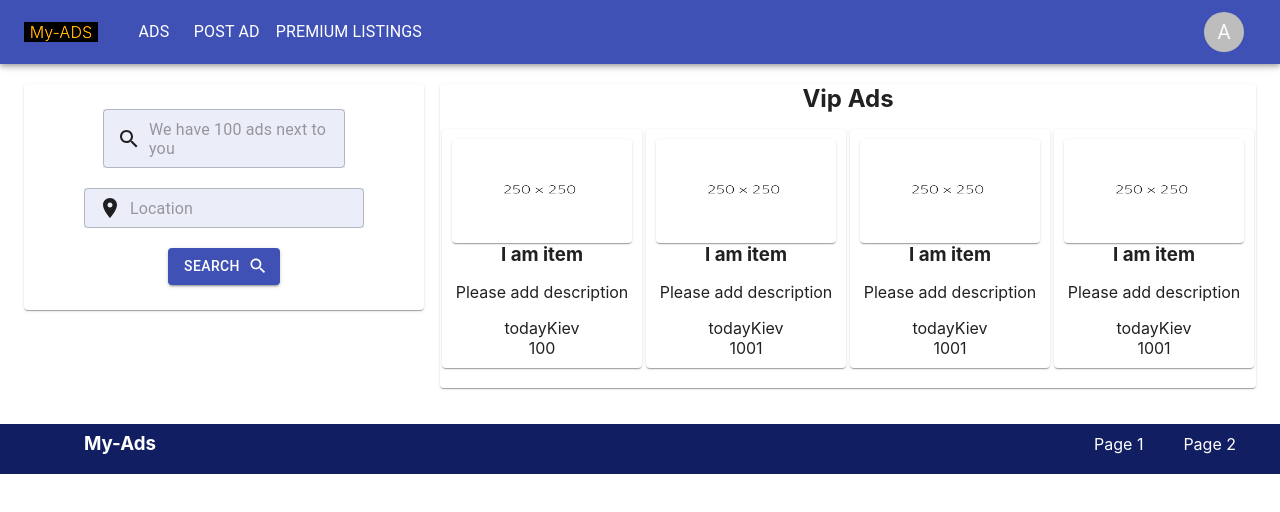
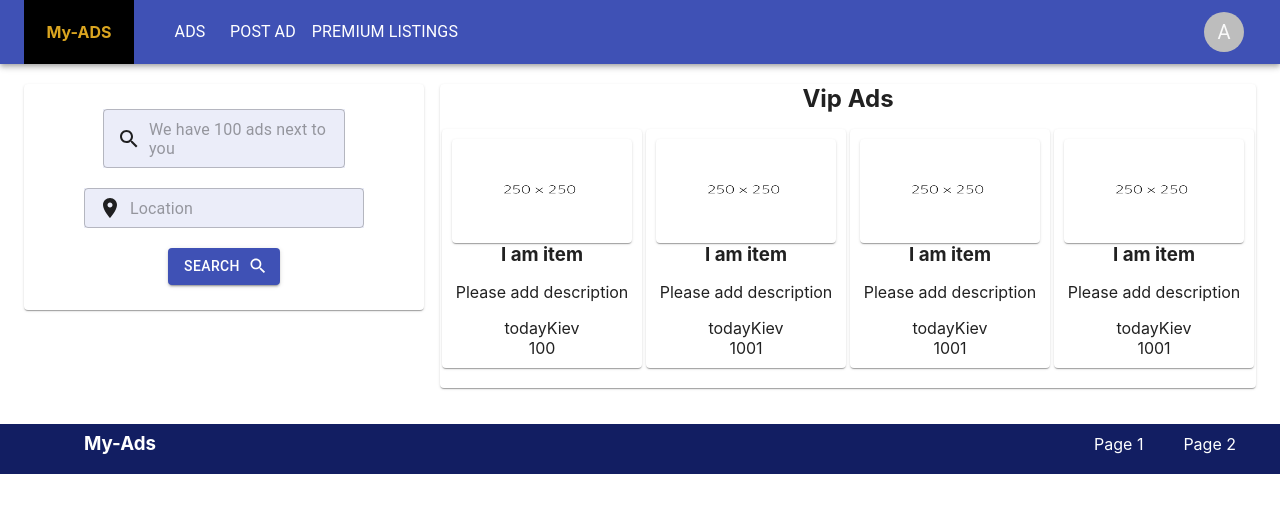
Before and after one commit to Alonasa/my-ads, a React (Create React App) app: page / in a window 1280 px wide. Shown: the top 512 px of the page. Built offline with nearby package versions, Linux system fonts and the light colour scheme.

Commit message:
fix syling for main logo

```diff
--- a/src/App.css
+++ b/src/App.css
@@ -55,6 +55,6 @@ h1, h2, h3 {
 
 .active {
   color: goldenrod;
-  filter: contrast(150%);
   background-color: rgba(0, 0, 0, 1.04);
+  font-weight: bold;
 }
--- a/src/components/AppBarMenu.tsx
+++ b/src/components/AppBarMenu.tsx
@@ -65,10 +65,10 @@ export const AppBarMenu = (props: AppBarDataType) => {
           props.data.map(d => {
             return (
               <Container>
-                <Toolbar disableGutters>
+                <Toolbar disableGutters style={{alignItems: 'normal'}}>
                   <NavLink to="/"
-                           className={(navData) => navDataStyleHandler(navData.isActive)}>
-                    <Box sx={{mr: 2, width: '100%'}}>
+                           className={(navData) => navDataStyleHandler(navData.isActive)} style={{display: 'flex', flexDirection: 'column', alignItems: 'center', justifyContent: 'center'}}>
+                    <Box sx={{width: '110px'}}>
                       My-ADS
                     </Box>
                   </NavLink>
```
